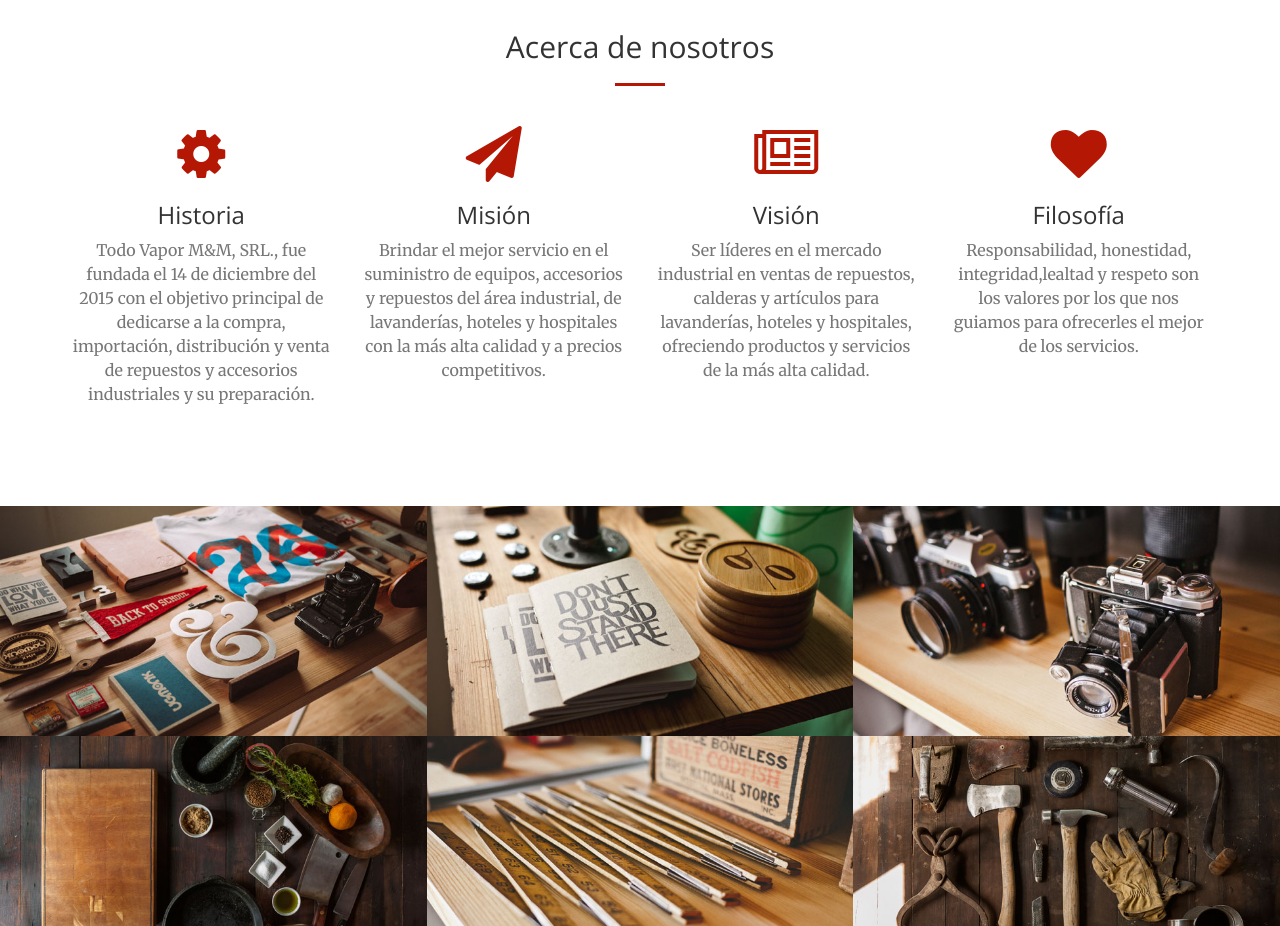
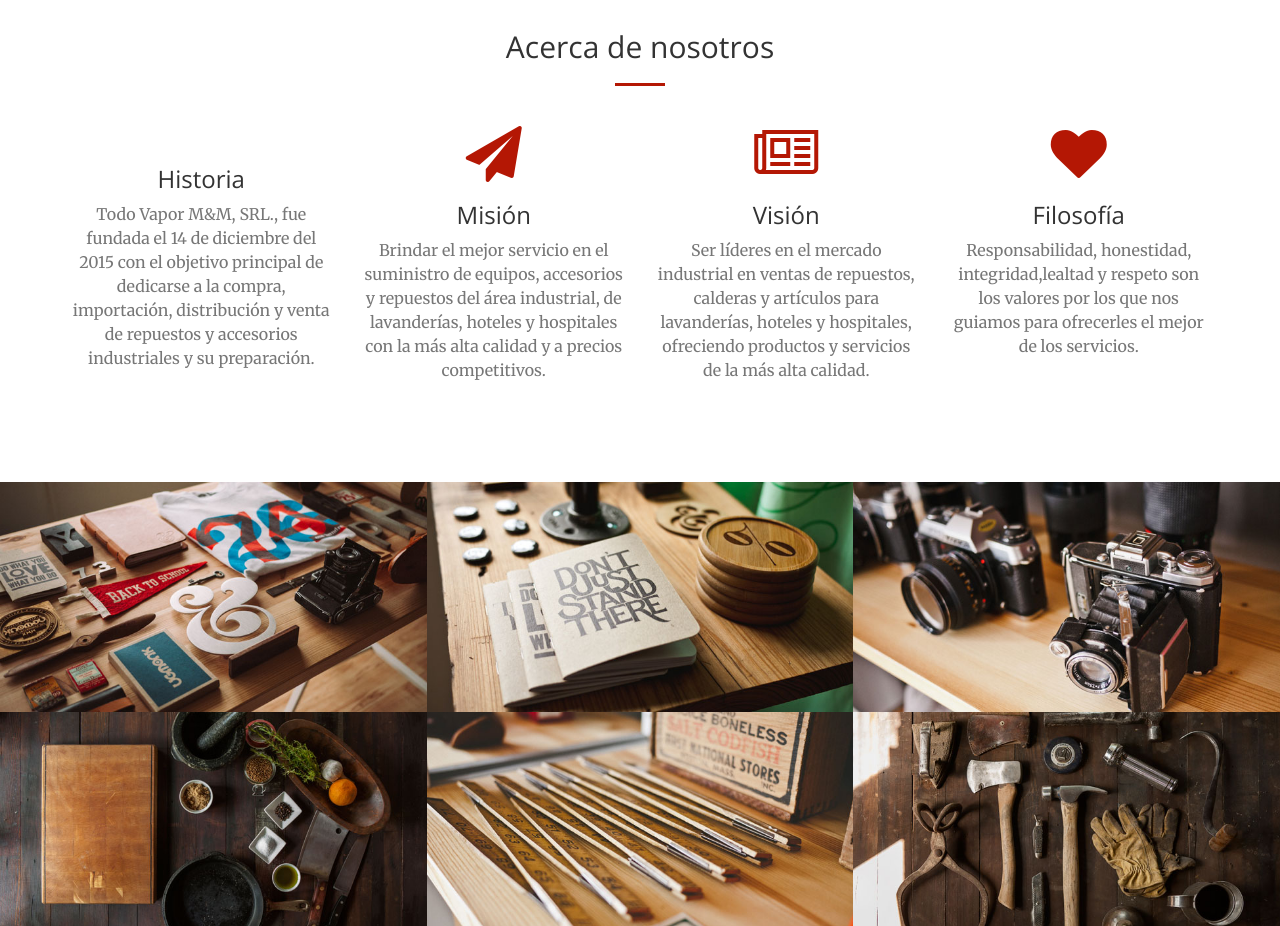
Before and after one commit to soraminurse/soraminurse.github.io, a website: page index.html in a window 1280 px wide. Shown: the part 1380-2306 px from the top of the page. Drawn offline with nearby package versions, Linux system fonts and the light colour scheme.

Commit message:
Update index.html

```diff
--- a/index.html
+++ b/index.html
@@ -110,7 +110,7 @@
             <div class="row">
                 <div class="col-lg-3 col-md-6 text-center">
                     <div class="service-box">
-                        <i class="fa fa-4x fa-cog text-primary sr-icons"></i>
+                        <i class="fa-quote-right text-primary sr-icons"></i>
                         <h3>Historia</h3>
                         <p class="text-muted">Todo Vapor M&M, SRL., fue fundada el 14 de diciembre  del 2015 con el objetivo principal  de  dedicarse a la compra, importación, distribución y venta de repuestos y accesorios industriales y su preparación.	</p>
                     </div>
```
